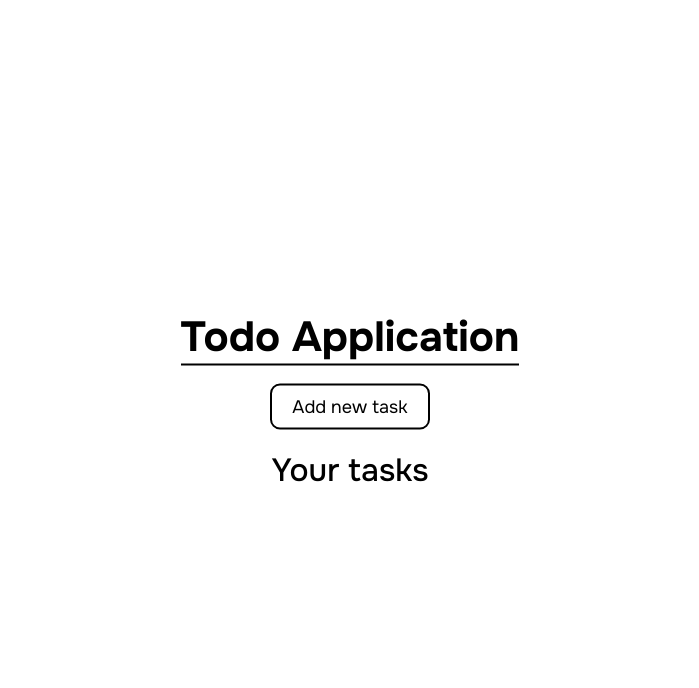
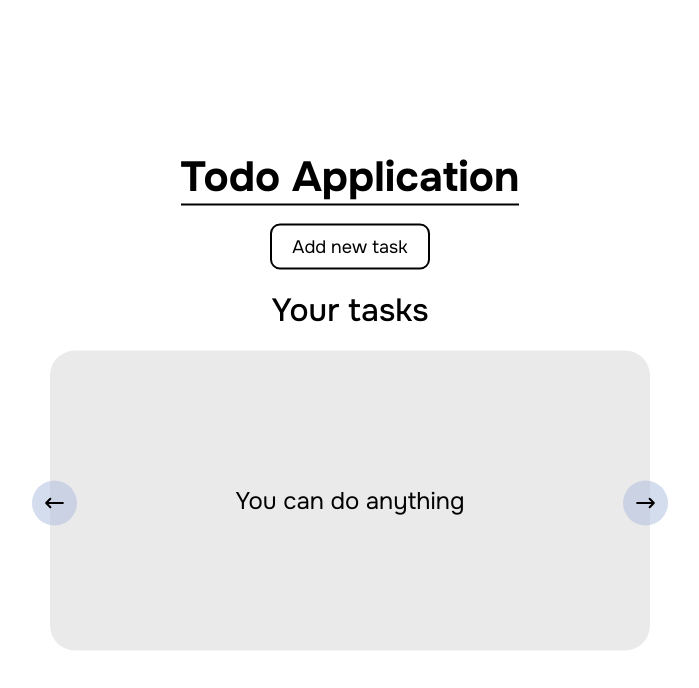
Before and after one commit to embersand/Todo-App, a website: page src/index.html in a window 1280 px wide. Shown: the whole page, without its empty margins (290-989 px from the left). Drawn offline with Linux system fonts and the light colour scheme.

Commit message:
working on motivational section

```diff
--- a/src/index.html
+++ b/src/index.html
@@ -16,6 +16,39 @@
     <h2 class="main__subtitle subtitle">Your tasks</h2>
     <ul class="main__list">
     </ul>
+    <div class="main__swiper">
+      <ul class="main__slides">
+        <li class="main__slides-item">
+          <p class="main__text text">You can do anything</p>
+        </li>
+        <li class="main__slides-item">
+          <p class="main__text text">Stay focused</p>
+        </li>
+        <li class="main__slides-item">
+          <p class="main__text text">Do what you love</p>
+        </li>
+        <li class="main__slides-item">
+          <p class="main__text text">Stop wasting your time</p>
+        </li>
+        <li class="main__slides-item">
+          <p class="main__text text">Be happy</p>
+        </li>
+      </ul>
+      <div class="main__arrows">
+        <button class="arrow left">
+          <svg width="25px" height="25px" viewBox="0 0 24 24" fill="none" xmlns="http://www.w3.org/2000/svg">
+            <path d="M4 12H20M4 12L8 8M4 12L8 16" stroke="#000000" stroke-width="2" stroke-linecap="round"
+              stroke-linejoin="round" />
+          </svg>
+        </button>
+        <button class="arrow right">
+          <svg width="25px" height="25px" viewBox="0 0 24 24" fill="none" xmlns="http://www.w3.org/2000/svg">
+            <path d="M4 12H20M20 12L16 8M20 12L16 16" stroke="#000000" stroke-width="2" stroke-linecap="round"
+              stroke-linejoin="round" />
+          </svg>
+        </button>
+      </div>
+    </div>
   </main>
 
 
--- a/src/js/app.js
+++ b/src/js/app.js
@@ -81,3 +81,40 @@ const addItem = (id, text) => {
   });
   list.appendChild(newItem);
 };
+
+const left = document.querySelector('.left');
+const right = document.querySelector('.right');
+const slides = document.querySelector('.main__slides');
+
+let count = 0;
+
+Array.from(slides.children).forEach((item, index) => {
+  if (index > 0) {
+    item.style.display = 'none';
+  }
+});
+
+left.addEventListener('click', () => {
+  count--;
+  if (count < 0) {
+    Array.from(slides.children)[++count].style.display = 'none';
+    count = slides.length - 1;
+    Array.from(slides.children)[count].style.display = 'block';
+  } else {
+    Array.from(slides.children)[++count].style.display = 'none';
+    Array.from(slides.children)[count].style.display = 'block';
+  }
+});
+
+right.addEventListener('click', () => {
+  if (count < slides.length) {
+    Array.from(slides.children)[count].style.display = 'none';
+    count++;
+    console.log(count);
+    Array.from(slides.children)[count].style.display = 'block';
+  } else {
+    Array.from(slides.children)[count].style.display = 'none';
+    count = 0;
+    Array.from(slides.children)[count].style.display = 'block';
+  }
+});
--- a/src/scss/main.scss
+++ b/src/scss/main.scss
@@ -134,14 +134,69 @@ body {
   }
 }
 
+.main__swiper {
+  position: relative;
+
+  .text {
+    width: unset;
+    font-size: 24px;
+  }
+}
+
+.main__slides {}
+
+.main__slides-item {
+  width: 600px;
+  height: 300px;
+  display: flex;
+  flex-wrap: wrap;
+  justify-content: center;
+  align-items: center;
+  background: rgba(216, 213, 213, 0.5);
+  border-radius: 25px;
+
+}
+
+.main__arrows {
+  top: calc(130 / 300 * 100%);
+  left: -3%;
+  width: 106%;
+  position: absolute;
+  display: flex;
+  flex-wrap: wrap;
+  justify-content: space-between;
+  align-items: center;
+
+
+}
+
+.arrow {
+  position: relative;
+  padding: 10px;
+  display: flex;
+  flex-wrap: wrap;
+  justify-content: center;
+  align-items: center;
+  background: rgba(169, 188, 221, 0.5);
+  border-radius: 50%;
+  transition: background 0.2s ease-in;
+
+  &:hover {
+    background: rgba(153, 175, 212, 0.5);
+  }
+
+  &:active {
+    top: 1px;
+    background: rgba(153, 175, 212, 0.8);
+  }
+}
+
 @media(max-width: 600px) {
   .main__list-item {
     max-width: 400px;
   }
 
-  .main__text {
-
-  }
+  .main__text {}
 }
 
 @media(max-width: 470px) {
@@ -155,6 +210,10 @@ body {
 }
 
 @media(max-width: 350px) {
+  .title {
+    font-size: 32px;
+  }
+
   .main__list-item {
     max-width: 250px;
   }
```
Also changed, not shown: src/css/main.css, src/css/main.min.css, src/images/left.svg (added), src/images/right.svg (added), 2 other files.
